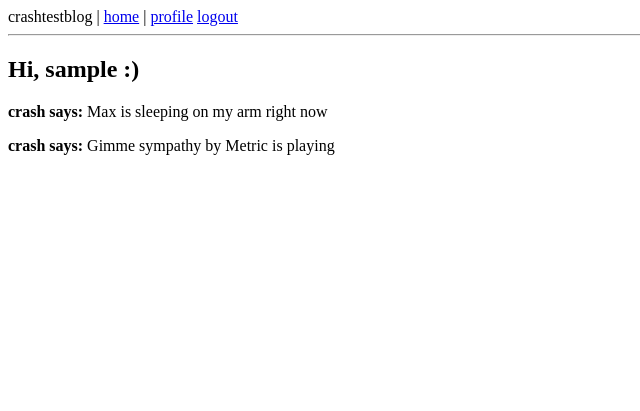
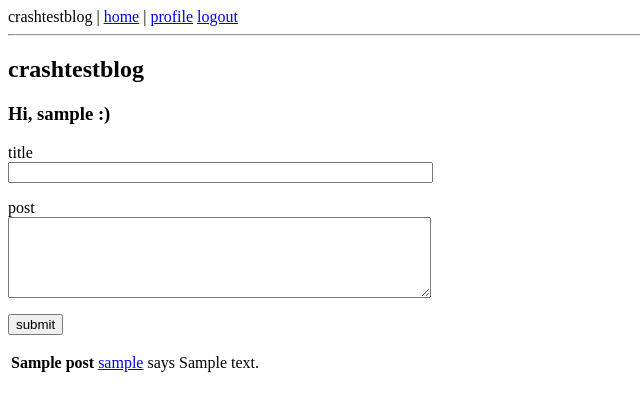
Before and after one commit to jaharnum/flask_blog, a Flask app: page / in a window 1280 px wide. Shown: the top 411 px of the page, without its empty margins (0-640 px from the left). Run offline with Flask 2, Linux system fonts and the light colour scheme; a user stored in the database is signed in; tables that the repository leaves empty hold one stand-in row (values such as "Sample post").

Commit message:
Basic post functionality

```diff
--- a/app/forms.py
+++ b/app/forms.py
@@ -1,6 +1,6 @@
 from flask_wtf import FlaskForm
-from wtforms import StringField, PasswordField, BooleanField, SubmitField
-from wtforms.validators import DataRequired, ValidationError, Email, EqualTo
+from wtforms import StringField, PasswordField, BooleanField, SubmitField, TextAreaField
+from wtforms.validators import DataRequired, ValidationError, Email, EqualTo, Length
 
 from app.models import User
 
@@ -34,3 +34,25 @@ class RegistrationForm(FlaskForm):
         user = User.query.filter_by(email=email.data).first()
         if user is not None:
             raise ValidationError('email has been registered to another account')
+
+
+class EditProfileForm(FlaskForm):
+    username = StringField('username', validators=[DataRequired()])
+    about_me = TextAreaField('about', validators=[Length(min=0, max=512)])
+    submit = SubmitField('submit')
+
+    def __init__(self, original_username, *args, **kwargs):
+        super(EditProfileForm, self).__init__(*args, **kwargs)
+        self.original_username = original_username
+
+    def validate_username(self, username):
+        if username.data != self.original_username:
+            user = User.query.filter_by(username=self.username.data).first()
+            if user is not None:
+                raise ValidationError('this username has been taken')
+
+
+class PostForm(FlaskForm):
+    title = StringField('title', validators=[DataRequired(), Length(min=1, max=140)])
+    post = TextAreaField('post', validators=[DataRequired(), Length(min=1, max=1000)])
+    submit = SubmitField('submit')
--- a/app/models.py
+++ b/app/models.py
@@ -48,6 +48,10 @@ class User(UserMixin, db.Model):
     def check_password(self, password):
         return check_password_hash(self.password_hash, password)
 
+    def get_posts(self):
+        posts = Post.query.filter_by(user_id=self.id)
+        return posts.order_by(Post.timestamp.desc())
+
 
 class Post(db.Model):
     id = db.Column(db.Integer, primary_key=True)
--- a/app/routes.py
+++ b/app/routes.py
@@ -6,29 +6,29 @@ from flask_login import current_user, login_user, logout_user, login_required
 from werkzeug.urls import url_parse
 
 from app import app, db
-from app.forms import LoginForm, RegistrationForm
-from app.models import User
+from app.forms import LoginForm, RegistrationForm, EditProfileForm, PostForm
+from app.models import User, Post
 
 '''
 @login_required - user will be redirected to login screen if not logged in
 '''
 
-@app.route('/')
-@app.route('/index')
+@app.route('/', methods=['GET', 'POST'])
+@app.route('/index', methods=['GET', 'POST'])
 @login_required
 def index():
-    posts = [
-        {
-            'author': {'username': 'crash'},
-            'body': 'Max is sleeping on my arm right now'
-        },
-        {
-            'author': {'username' : 'crash'},
-            'body': 'Gimme sympathy by Metric is playing'
-        },
-    ]
+    form = PostForm()
+
+    if form.validate_on_submit():
+        post = Post(title=form.title.data, body=form.post.data, author=current_user)
+        db.session.add(post)
+        db.session.commit()
+        flash('post added successfully')
+        return redirect(url_for('index'))
+
+    posts = Post.query.order_by(Post.timestamp.desc()).all()
     return render_template(
-            'index.html', posts=posts)
+            'index.html', form=form, posts=posts)
 
 
 @app.route('/login', methods=['GET', 'POST'])
@@ -97,8 +97,25 @@ def register():
 def user(username):
     # raises a 404 for you if user is not found
     user = User.query.filter_by(username=username).first_or_404()
-    posts = [
-        {'author': user, 'body': 'Test post 1'},
-        {'author': user, 'body': 'test post 2'}
-    ]
+    # gets user's posts in chronological order
+    posts = user.get_posts()
     return render_template('user.html', user=user, posts=posts)
+
+
+@app.route('/edit_profile', methods=['GET', 'POST'])
+@login_required
+def edit_profile():
+    form = EditProfileForm(current_user.username)
+
+    if form.validate_on_submit():
+        current_user.username = form.username.data
+        current_user.about_me = form.about_me.data
+        db.session.commit()
+        flash('your changes have been saved')
+        return redirect(url_for('edit_profile'))
+
+    elif request.method == 'GET':
+        # load the current username and about
+        form.username.data = current_user.username
+        form.about_me.data = current_user.about_me
+    return render_template('edit_profile.html', title='edit profile', form=form)
--- /dev/null
+++ b/app/templates/404.html
@@ -0,0 +1,6 @@
+{% extends "base.html" %}
+
+{% block content %}
+    <h2>404: page not found</h2>
+    <p><a href="{{ url_for('index') }}">back</a></p>
+{% endblock %}
--- /dev/null
+++ b/app/templates/500.html
@@ -0,0 +1,6 @@
+{% extends "base.html" %}
+
+{% block content %}
+    <h2>500: unexpected error has occurred</h2>
+    <p><a href="{{ url_for('index') }}">Back</a></p>
+{% endblock %}
--- /dev/null
+++ b/app/templates/_newpost.html
@@ -0,0 +1,20 @@
+<form action="" method="post">
+  {{ form.hidden_tag() }}
+  <p>
+    {{ form.title.label }}<br>
+    {{ form.title(size=50) }}<br>
+
+    {% for error in form.title.errors %}
+    <span class="err" style="color:darkred;"> {{ error }} </span>
+    {% endfor %}
+  </p>
+  <p>
+    {{ form.post.label }}<br>
+    {{ form.post(cols=50, rows=5) }}<br>
+    {% for error in form.post.errors %}
+    <span class="err" style="color:darkred;"> {{ error }} </span>
+    {% endfor %}
+  </p>
+
+  <p>{{ form.submit() }}</p>
+</form>
--- a/app/templates/_post.html
+++ b/app/templates/_post.html
@@ -2,7 +2,8 @@
 
 <table>
     <tr valign="top">
-        <td>{{ post.author.username }} says</td>
+        <th>{{ post.title }}</th>
+        <td><a href="{{ url_for('user', username=post.author.username) }}">{{ post.author.username }}</a> says</td>
         <td>{{ post.body }}</td>
     </tr>
 </table>
--- a/app/templates/base.html
+++ b/app/templates/base.html
@@ -9,7 +9,7 @@
         {% endif %}
     </head>
     <body>
-        <div>
+        <div id='navbar'>
             <!-- url_for - endpoint / name of view function, not URL based in case it changes -->
             crashtestblog |
             <a href="{{ url_for('index') }}">home</a> |
--- a/app/templates/index.html
+++ b/app/templates/index.html
@@ -1,11 +1,13 @@
 <!-- Main page template -->
-
 {% extends "base.html" %}
 
 {% block content %}
-    <h2>Hi, {{ current_user.username }} :)</h2>
-
+<h2>crashtestblog</h2>
+<h3>Hi, {{ current_user.username }} :)</h3>
+    {% if form %}
+        {% include '_newpost.html' %}
+    {% endif %}
     {% for post in posts %}
-    <div><p><b>{{ post.author.username }} says: </b> {{ post.body }}</p></div>
+        {% include '_post.html' %}
     {% endfor %}
 {% endblock %}
```
Also changed, not shown: app/__init__.py (+35 -1 lines), app/errors.py (added, +13 -0 lines), app/templates/edit_profile.html (added, +22 -0 lines), app/templates/user.html (+16 -5 lines), config.py (+8 -0 lines), tests.py (added, +25 -0 lines), app.db, 3 other files.
